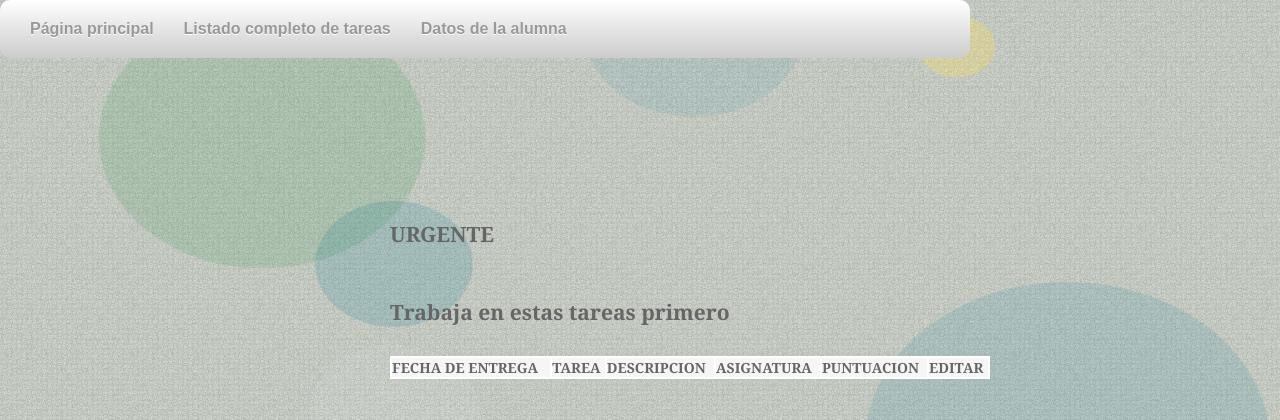
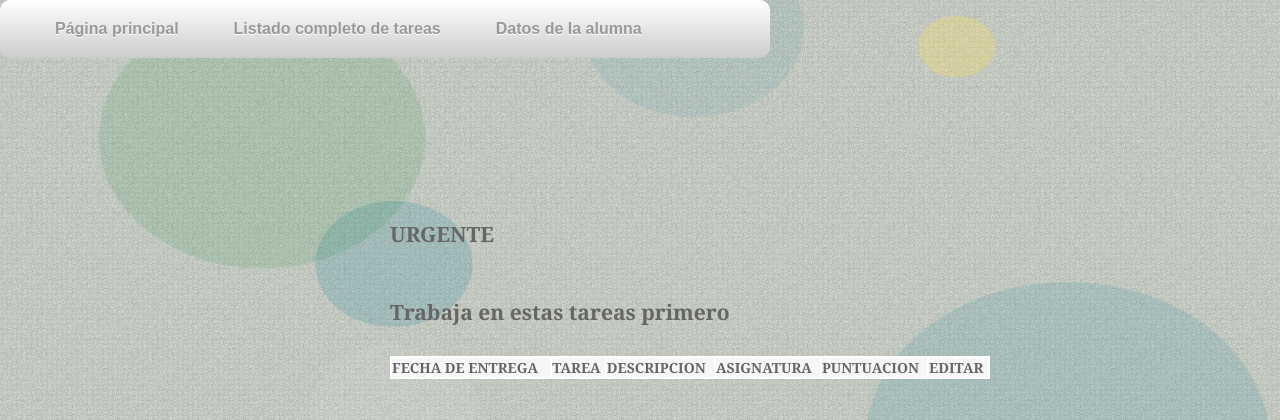
Before and after one commit to crisecula/organizadorTareas, a PHP site: page /index.php in a window 1280 px wide. Shown: the top 420 px of the page. Run offline with PHP 8.4, Linux system fonts and the light colour scheme; data that the repository does not hold is empty; some libraries are stand-ins or nearby versions.

Commit message:
estilo menu
cambio ancho menu

```diff
--- a/estiloTareas.css
+++ b/estiloTareas.css
@@ -56,7 +56,7 @@ nav{
   background-image: linear-gradient(top, #FFF, #CCC);/*El estandar por defecto*/
   overflow:hidden;
   padding:10px;
-  width:950px;
+  width:750px;
 }
 
 nav ul{
@@ -79,6 +79,7 @@ nav ul li{
   text-align:center;
   /*Sombras para texto, los mismos parametros que box-shadow*/
   text-shadow: 0px 1px 0px #FFF;
+  padding-left: 25px;
 }
 
 nav ul li:hover{
```
